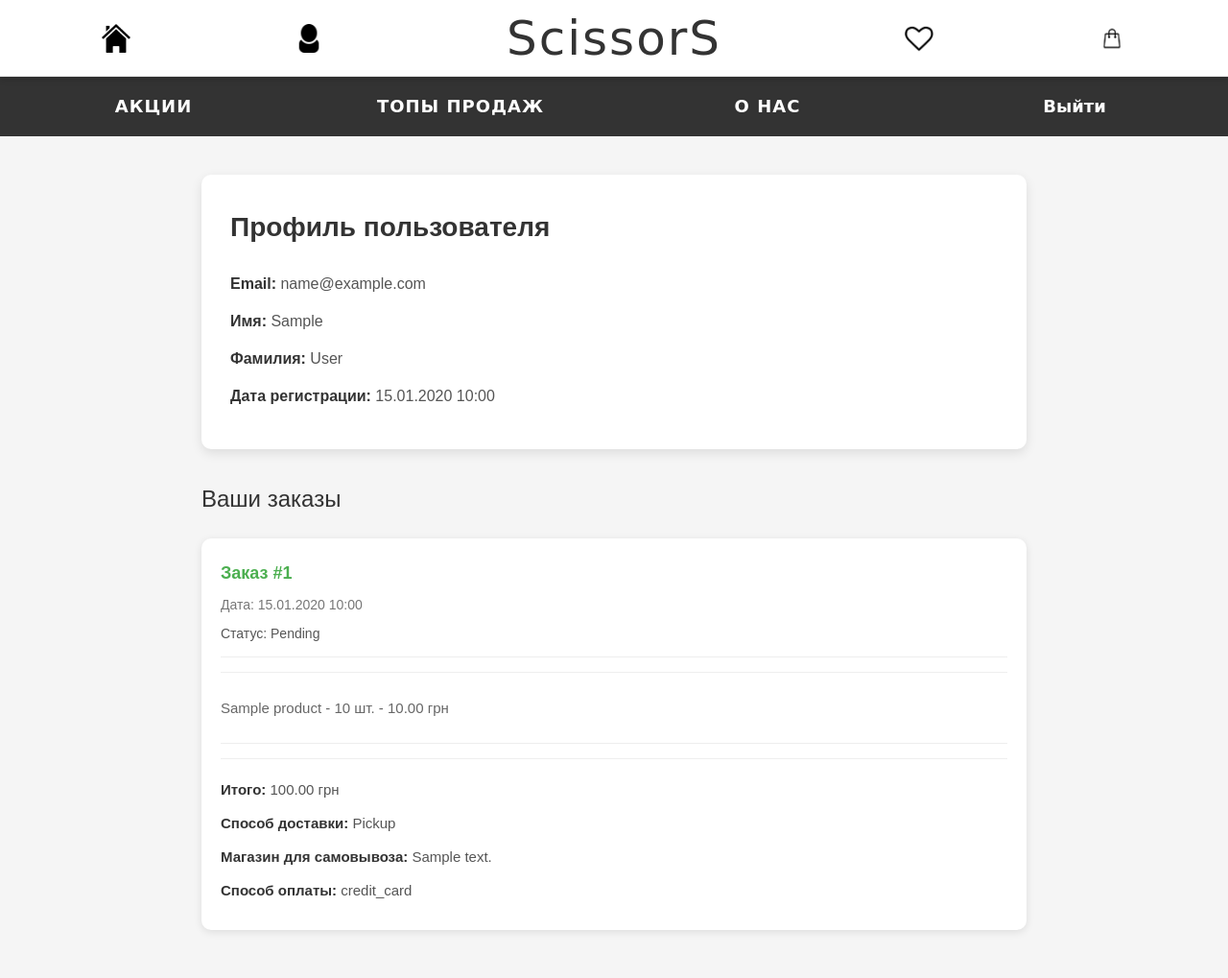
After one commit to Baranotik15/My_project, a Django app: page /users/profile/ in a window 1280 px wide. The commit adds this page. Shown: the whole page at 96% size. Run offline with Django 5.2, Linux system fonts and the light colour scheme; a user stored in the database is signed in; tables that the repository leaves empty hold one stand-in row (values such as "Sample post"); lists and menus that the app fills with data are empty.

Commit message:
add profile page

```diff
--- /dev/null
+++ b/shopPj/static/users/css/profile.css
@@ -0,0 +1,182 @@
+body {
+    font-family: 'Arial', sans-serif;
+    background-color: #f5f5f5;
+    margin: 0;
+    padding: 0;
+    color: #333;
+}
+
+.profile-container {
+    max-width: 900px;
+    margin: 50px auto;
+    padding: 0 20px;
+}
+
+.profile-info {
+    background-color: #ffffff;
+    padding: 30px;
+    border-radius: 10px;
+    box-shadow: 0 4px 12px rgba(0, 0, 0, 0.1);
+    margin-bottom: 30px;
+}
+
+.profile-info h2 {
+    font-size: 28px;
+    color: #333;
+    margin-bottom: 20px;
+    font-weight: 600;
+}
+
+.profile-details p {
+    font-size: 16px;
+    color: #555;
+    margin: 10px 0;
+}
+
+.profile-details strong {
+    color: #333;
+    font-weight: 600;
+}
+
+.orders-section {
+    margin-top: 30px;
+}
+
+.orders-section h3 {
+    font-size: 24px;
+    color: #333;
+    font-weight: 500;
+    margin-bottom: 20px;
+}
+
+.orders-list {
+    display: flex;
+    flex-direction: column;
+    gap: 20px;
+}
+
+.order-block {
+    background-color: #ffffff;
+    padding: 20px;
+    border-radius: 10px;
+    box-shadow: 0 2px 8px rgba(0, 0, 0, 0.1);
+}
+
+.order-header {
+    border-bottom: 1px solid #eee;
+    padding-bottom: 10px;
+    margin-bottom: 15px;
+}
+
+.order-header h4 {
+    font-size: 18px;
+    color: #4CAF50;
+    margin: 0;
+    font-weight: 600;
+}
+
+.order-header .order-date {
+    font-size: 14px;
+    color: #777;
+    margin: 5px 0 0;
+}
+
+.order-header .order-status {
+    font-size: 14px;
+    color: #555;
+    margin: 5px 0 0;
+}
+
+.order-items ul {
+    list-style: none;
+    padding: 0;
+    margin: 15px 0;
+}
+
+.order-items li {
+    font-size: 15px;
+    color: #666;
+    padding: 8px 0;
+    border-bottom: 1px dashed #ddd;
+}
+
+.order-items li:last-child {
+    border-bottom: none;
+}
+
+.order-footer {
+    border-top: 1px solid #eee;
+    padding-top: 10px;
+    margin-top: 15px;
+}
+
+.order-footer p {
+    font-size: 15px;
+    color: #555;
+    margin: 8px 0;
+}
+
+.order-footer strong {
+    color: #333;
+    font-weight: 600;
+}
+
+.no-orders {
+    font-size: 16px;
+    color: #777;
+    text-align: center;
+    padding: 20px;
+    background-color: #ffffff;
+    border-radius: 10px;
+    box-shadow: 0 2px 8px rgba(0, 0, 0, 0.1);
+}
+
+@media (max-width: 768px) {
+    .profile-container {
+        margin: 20px;
+        padding: 0 10px;
+    }
+
+    .profile-info {
+        padding: 20px;
+    }
+
+    .profile-info h2 {
+        font-size: 24px;
+    }
+
+    .profile-details p {
+        font-size: 14px;
+    }
+
+    .orders-section h3 {
+        font-size: 20px;
+    }
+
+    .order-block {
+        padding: 15px;
+    }
+
+    .order-header h4 {
+        font-size: 16px;
+    }
+
+    .order-header .order-date,
+    .order-header .order-status {
+        font-size: 12px;
+    }
+
+    .order-items li {
+        font-size: 13px;
+        padding: 6px 0;
+    }
+
+    .order-footer p {
+        font-size: 13px;
+    }
+
+    .no-orders {
+        font-size: 14px;
+        padding: 15px;
+    }
+}
--- a/shopPj/templates/base.html
+++ b/shopPj/templates/base.html
@@ -13,6 +13,7 @@
   <link rel="stylesheet" href="{% static 'cart/css/view_cart.css' %}">
   <link rel="stylesheet" href="{% static 'orders/css/checkout.css' %}">
   <link rel="stylesheet" href="{% static "orders/css/order_success.css" %}">
+  <link rel="stylesheet" href="{% static "users/css/profile.css" %}">
 </head>
 <body>
 <header>
@@ -21,7 +22,7 @@
     <a href="{% url "main_page" %}">
       <img src="{% static 'base_pattern/img/menu.png' %}" alt="Меню" class="icon">
     </a>
-    <a href="#">
+    <a href="{% url "profile" %}">
       <img src="{% static 'base_pattern/img/profil.png' %}" alt="Профиль" class="icon">
     </a>
     <span class="site-name">ScissorS</span>
--- /dev/null
+++ b/shopPj/templates/users/profile.html
@@ -0,0 +1,51 @@
+{% extends "base.html" %}
+
+{% block content %}
+  <div class="profile-container">
+    <div class="profile-info">
+      <h2>Профиль пользователя</h2>
+      <div class="profile-details">
+        <p><strong>Email:</strong> {{ user.email|default:"Не указан" }}</p>
+        <p><strong>Имя:</strong> {{ user.first_name|default:"Не указано" }}</p>
+        <p><strong>Фамилия:</strong> {{ user.last_name|default:"Не указана" }}</p>
+        <p><strong>Дата регистрации:</strong> {{ user.date_joined|date:"d.m.Y H:i" }}</p>
+      </div>
+    </div>
+
+    <div class="orders-section">
+      <h3>Ваши заказы</h3>
+      {% if orders %}
+        <div class="orders-list">
+          {% for order_data in orders %}
+            <div class="order-block">
+              <div class="order-header">
+                <h4>Заказ #{{ order_data.order.id }}</h4>
+                <p class="order-date">Дата: {{ order_data.order.created_at|date:"d.m.Y H:i" }}</p>
+                <p class="order-status">Статус: {{ order_data.order.status }}</p>
+              </div>
+              <div class="order-items">
+                <ul>
+                  {% for item in order_data.order_items %}
+                    <li>{{ item.product.name }} - {{ item.quantity }} шт. - {{ item.product.price }} грн</li>
+                  {% endfor %}
+                </ul>
+              </div>
+              <div class="order-footer">
+                <p><strong>Итого:</strong> {{ order_data.total_price }} грн</p>
+                <p><strong>Способ доставки:</strong> {{ order_data.order.delivery_method }}</p>
+                {% if order_data.order.delivery_method == 'Delivery' %}
+                  <p><strong>Адрес доставки:</strong> {{ order_data.order.delivery_address }}</p>
+                {% else %}
+                  <p><strong>Магазин для самовывоза:</strong> {{ order_data.order.pickup_address }}</p>
+                {% endif %}
+                <p><strong>Способ оплаты:</strong> {{ order_data.order.payment_method }}</p>
+              </div>
+            </div>
+          {% endfor %}
+        </div>
+      {% else %}
+        <p class="no-orders">У вас пока нет заказов.</p>
+      {% endif %}
+    </div>
+  </div>
+{% endblock %}
--- a/shopPj/users/urls.py
+++ b/shopPj/users/urls.py
@@ -1,6 +1,11 @@
 from django.contrib.auth.views import LoginView, LogoutView
 from django.urls import path
-from .views import FavoriteListView, AddToFavoritesView, RemoveFromFavoritesView
+from .views import (
+    FavoriteListView,
+    AddToFavoritesView,
+    RemoveFromFavoritesView,
+    ProfileView
+)
 
 
 urlpatterns = [
@@ -29,4 +34,9 @@ urlpatterns = [
         RemoveFromFavoritesView.as_view(),
         name='remove_from_favorites'
     ),
+    path(
+        'profile/',
+        ProfileView.as_view(),
+        name='profile'
+    ),
 ]
--- a/shopPj/users/views.py
+++ b/shopPj/users/views.py
@@ -1,7 +1,11 @@
-from django.shortcuts import redirect
+from django.contrib.auth.decorators import login_required
+from django.shortcuts import redirect, render
+from django.utils.decorators import method_decorator
 from django.views import View
 from django.views.generic import ListView
 from django.contrib.auth.mixins import LoginRequiredMixin
+
+from orders.models import Order
 from products.models import Product
 
 
@@ -30,3 +34,31 @@ class RemoveFromFavoritesView(LoginRequiredMixin, View):
             return redirect('favorites')
         else:
             return redirect('product_detail', pk=product.id)
+
+
+@method_decorator(login_required, name='dispatch')
+class ProfileView(View):
+    def get(self, request, *args, **kwargs):
+        user = request.user
+        orders = Order.objects.filter(user=user).order_by('-created_at')
+
+        orders_with_details = []
+        for order in orders:
+            order_items = order.order_items.all()
+            total_price = order.total_price if hasattr(order, 'total_price') else sum(
+                item.quantity * item.product.price for item in order_items
+            )
+            orders_with_details.append(
+                {
+                    'order': order,
+                    'order_items': order_items,
+                    'total_price': total_price
+                }
+            )
+
+        return render(
+            request, 'users/profile.html', {
+                'user': user,
+                'orders': orders_with_details,
+            }
+        )
```
Also changed, not shown: shopPj/orders/admin.py (+6 -5 lines).
